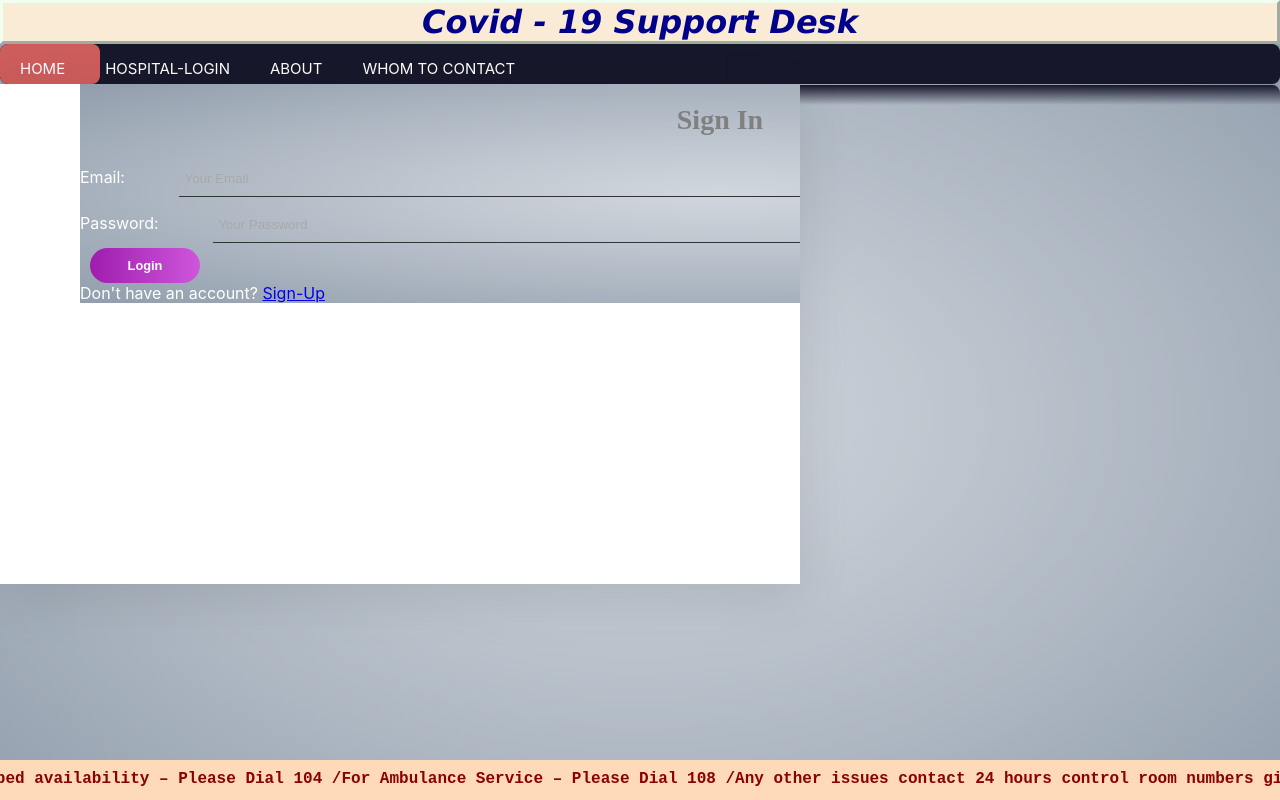
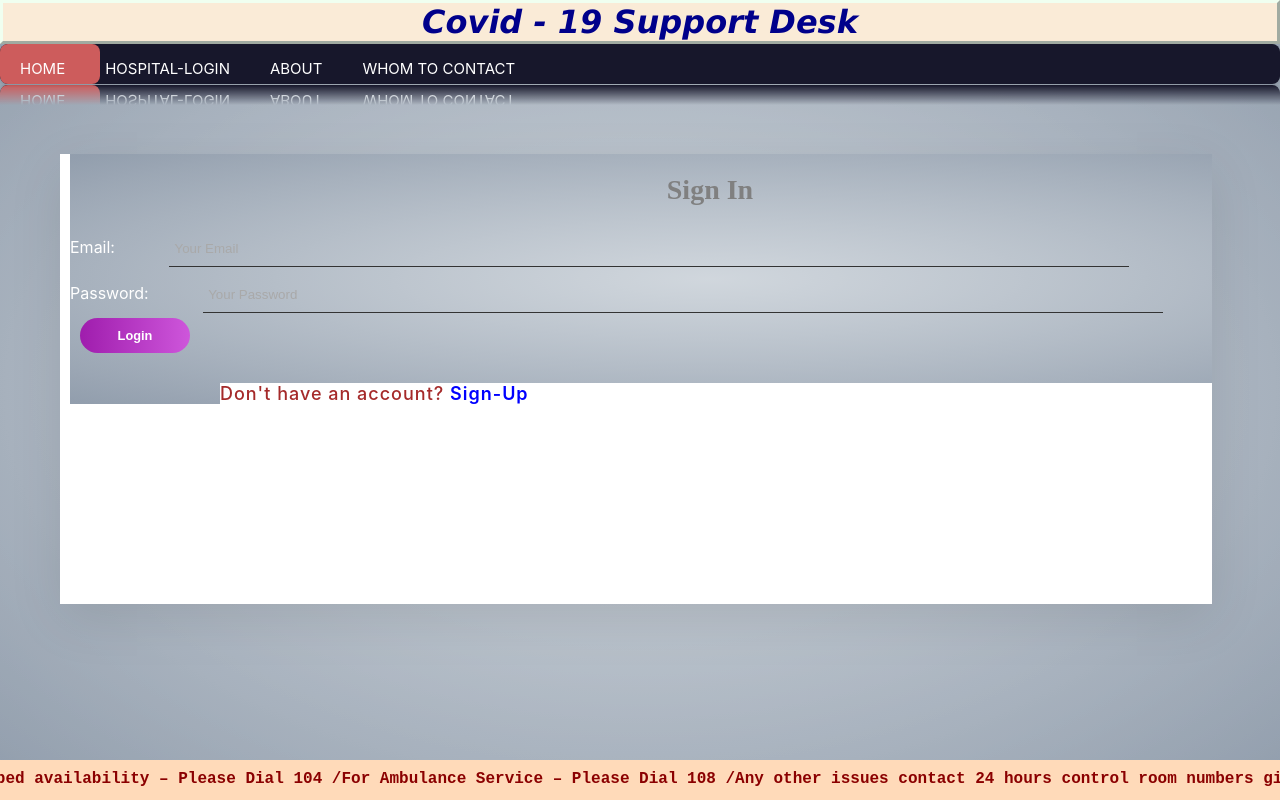
Before and after one commit to RoshiniSukumar/Covid-19-Support-Desk, a React (Create React App) app: page /loginform in a window 1280 px wide. Shown: the top 800 px of the page. Built offline with nearby package versions, Linux system fonts and the light colour scheme.

Commit message:
login css

```diff
--- a/src/components/function/Login.css
+++ b/src/components/function/Login.css
@@ -86,7 +86,7 @@
     margin:30px;
 } */
 
-.cont{
+/* .cont{
     position: relative;
     width:800px;
     height:500px;
@@ -128,7 +128,7 @@
   padding: 40px;
   transition: 0.5s;
 }
-.cont .user-signin .formbx h2{
+.cont .user-signin .formbx h3{
   font-size: 18px;
   font-weight: 600;
   text-transform:uppercase;
@@ -138,3 +138,237 @@
   margin-bottom: 10px;
   color:#535;
 }
+.cont .user-signin .formbx input{
+  width:100%;
+  padding:10px;
+  background: #f5f5f5;
+  color:#333;
+  border:none;
+  outline: none;
+  box-shadow: none;
+  font-size: 14px;
+  margin:8px 0;
+  letter-spacing: 1px;
+  font-weight: 300;
+}
+.cont .user-signin .formbx
+input[type="submit"]{
+  max-width:100px;
+  background: #677eff;
+  color:#fff;
+  cursor: pointer;
+  font-size: 14px;
+  font-weight: 500;
+  letter-spacing: 1px;
+  transition: 3.5s;
+}
+.cont .user-signin .signupbx
+  .formbx input[type="submit"]{
+    background: #e73e45;
+  }
+.cont .user-signin .formbx
+.signup{
+  position: relative;
+  margin-top: 20px;
+  font-size: 12px;
+  letter-spacing: 1px;
+  color:#555;
+  text-transform: uppercase;
+  font-weight: 300;
+}
+.cont .user-signin .formbx
+.signup a{
+  font-weight: 600;
+  text-decoration: none;
+  color:#577eff;
+}
+.cont .user-signin .formbx
+.signupbx{
+  display: none;
+  text-decoration: none;
+  color:#577eff;
+}
+.cont .signupbx{
+  pointer-events: none;
+}
+.cont.active .signupbx{
+  pointer-events: initial;
+}
+.cont .signupbx .formbx{
+  top:100%;
+}
+.cont.active .signupbx
+.formbx{
+  top:0;
+
+}
+.cont .signupbx .imgbx{
+  top:-100%;
+  transition: 0.5s;
+}
+.cont.active .signupbx
+.imgbx{
+  top:0;
+}
+.cont .signinbx .formbx{
+  top:0;
+}
+.cont.active .signinbx
+.formbx{
+  top:100%;
+}
+.cont .signinbx .imgbx{
+  top:0;
+  transition: 0.5s;
+}
+.cont.active .signinbx
+.imgbx{
+  top:-100%;
+}
+@media(max-width:991px){
+  .cont{
+    max-width: 400px;
+  }
+  .imgbx{
+    display: none;
+  }
+  .cont .user-signin .formbx{
+    width:100%;
+  }
+} */
+.cont{
+  position: relative;
+  top:70px;
+  left:60px;
+  width:90%;
+  height:450px;
+  background: #fff;
+  box-shadow: 0 15px 50px rgba(0,0,0,0.1);
+  overflow: hidden;
+}
+.user-signin{
+  position: relative;
+    background: #fff;
+    top:0;
+    left:0;
+    width:100%;
+    height:100%;
+    display:flex;
+}
+.imgbx{
+  position:relative;
+  width:50%;
+  height:100%;
+  transition: 0.5;
+}
+ /* .img4{
+  position:absolute;
+  top:0;
+  left:0;
+  width:100%;
+  height:100%;
+  object-fit:cover;
+}  */
+.formin{
+  background-color: #fff;
+}
+.formbx{
+  position: relative;
+  bottom:128px;
+  width:610px;
+  height:600px;
+  background:white;
+
+  display:flex;
+  justify-content:center;
+  align-items: center;
+  padding: 5px;
+  transition: 0.5s;
+}
+.formhead{
+  font-size: 28px;
+  margin-top: 50px;
+  margin-bottom: 100px;
+  font-weight: bolder;
+  font-family: 'Times New Roman', Times, serif;
+  /* text-transform:uppercase; */
+  letter-spacing: 2px;
+  text-align: center;
+  width:100%;
+  margin-bottom: 10px;
+  color:black;
+   padding-top: 50px;
+}
+.lb{
+   font-size: 20px;
+   font-weight: bold;
+   color:black;
+   font-family: 'Times New Roman', Times, serif;
+   padding-left: 50px;
+
+}
+.ip{
+  width:70%;
+
+  padding:10px;
+  background-color: rgb(219, 211, 211);
+  color:#333;
+  border:none;
+  outline: none;
+  box-shadow: none;
+  font-size: 14px;
+  margin:8px 0;
+  letter-spacing: 1px;
+  font-weight: 300;
+}
+/* .ip input[type="submit"]{
+  max-width:100px;
+  /* background: #677eff; */
+  /* color:#fff;
+  cursor: pointer;
+  font-size: 14px;
+  font-weight: 500;
+  letter-spacing: 1px;
+  transition: 3.5s;
+} */
+.signup{
+  position: relative;
+  margin-top: 30px;
+  /* margin-bottom: 50px; */
+  margin-left: 150px;
+  font-size: 18px;
+  letter-spacing: 1px;
+  color:brown;
+  /* text-transform: uppercase; */
+  font-weight: 500;
+  background-color: #fff;
+}
+.signup a{
+  font-weight: 600;
+  text-decoration: none;
+  color:blue;
+}
+.signupbx{
+  display: none;
+  text-decoration: none;
+  color:#577eff;
+}
+.loginbtn{
+  border:1px solid;
+    background: #2691d9;
+    border-radius:25px;
+    font-size: 18px;
+    cursor:pointer;
+    color:white;
+    width:20%;
+    height:40px;
+    position:relative;
+    left:250px;
+    margin-top:10px;
+    margin-bottom: 10px;
+
+
+}
+.required{
+  color:red;
+}
```
